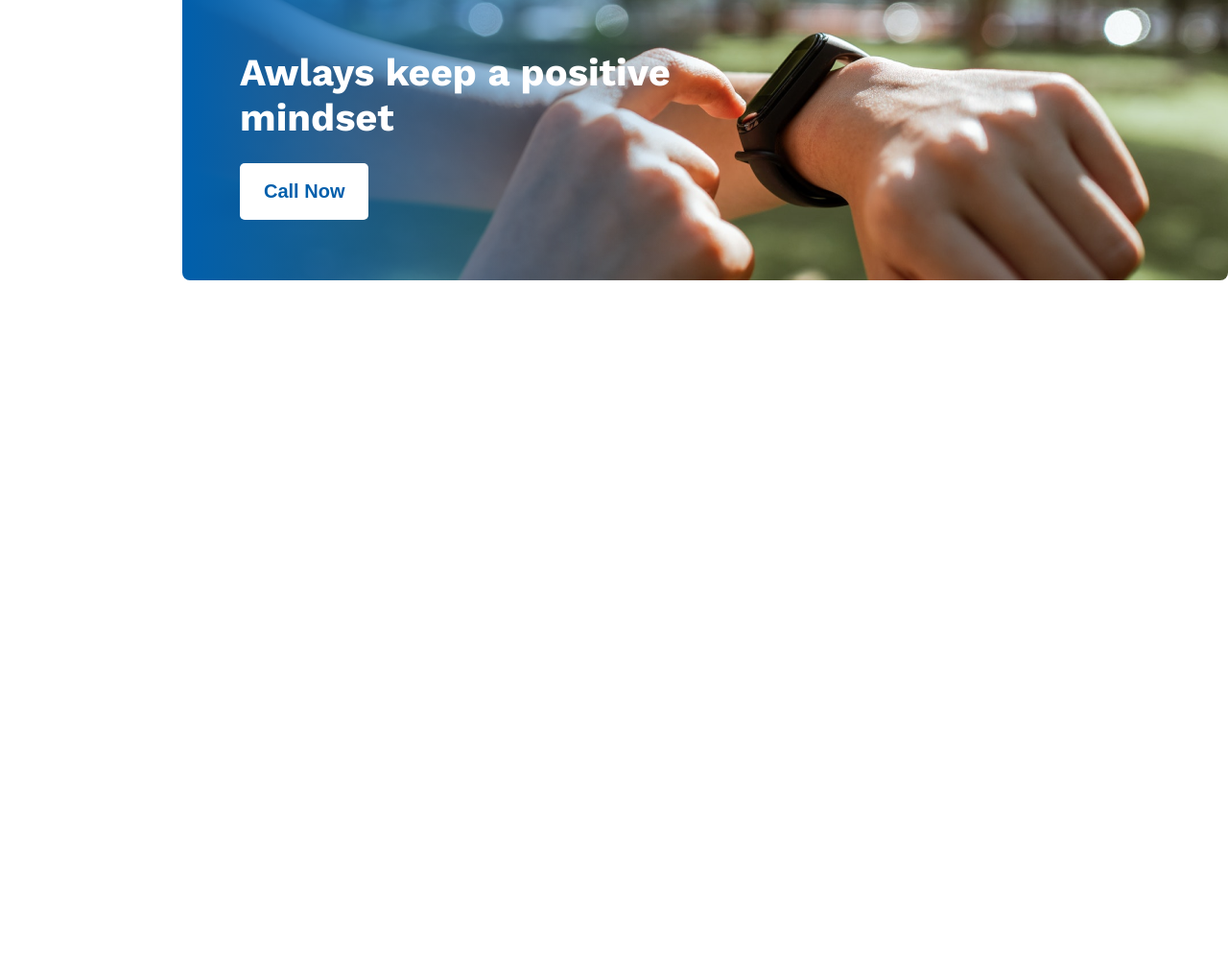
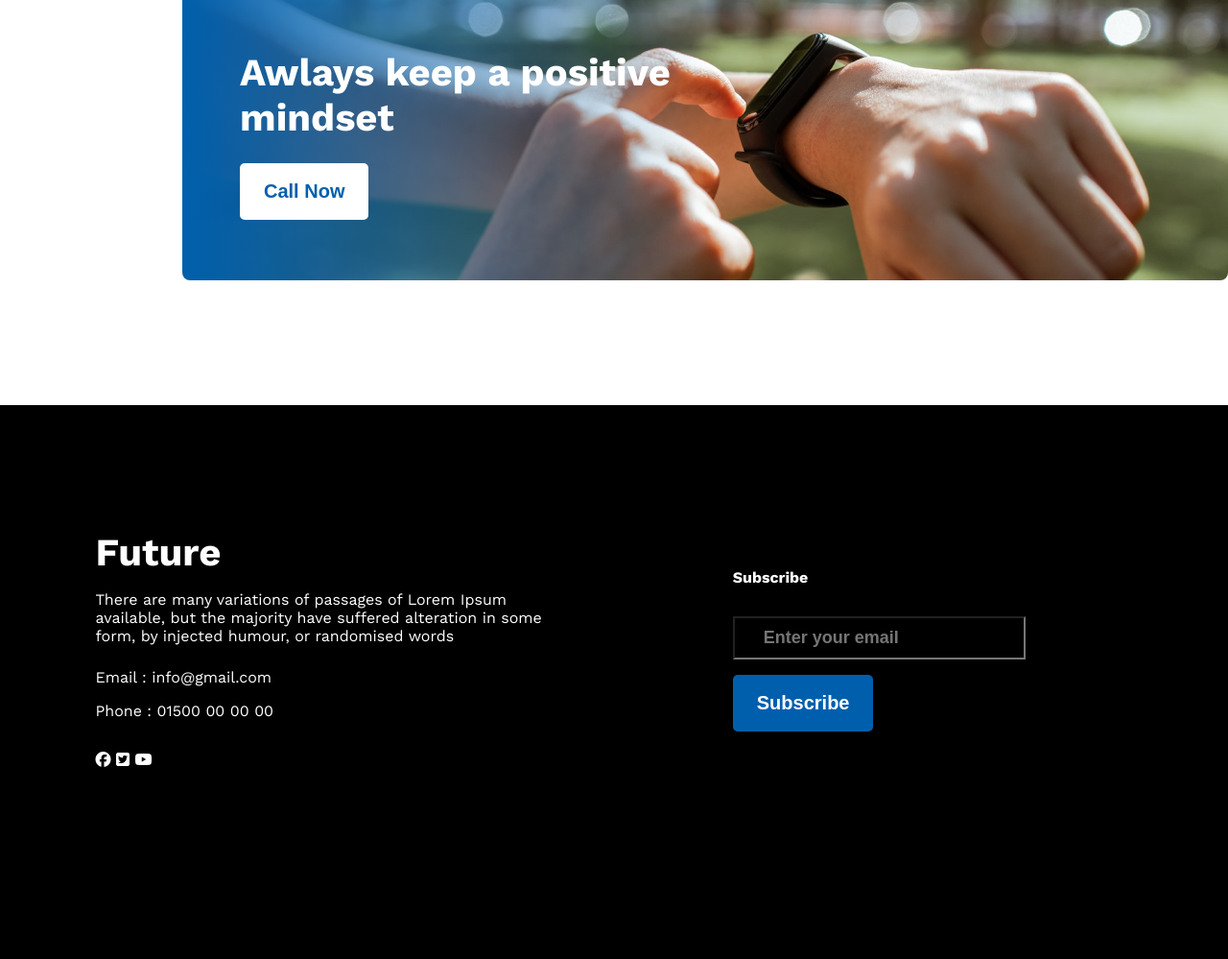
Before and after one commit to AzizunNahar7/new-year-new-me, a plain HTML site: page index.html in a window 1280 px wide. Shown: the part 2263-3262 px from the top of the page at 96% size. Before the commit the page ends 2685 px from the top, so only its background shows below. Drawn offline with nearby package versions, Linux system fonts and the light colour scheme.

Commit message:
added footer section

```diff
--- a/index.html
+++ b/index.html
@@ -76,5 +76,26 @@
         </div>
     </section>
    </main>
+    <!--Footer section  -->
+    <footer>
+        <div class="footer-container">
+            <div class="footer-content">
+                <h2 class="title footer-title">Future</h2>
+                <p class="footer-description">There are many variations of passages of Lorem Ipsum<br> available, but the majority have suffered alteration in some<br> form, by injected humour, or randomised words</p>
+                <p>Email : info@gmail.com</p>
+                <p class="num">Phone : 01500 00 00 00</p>
+                <div class="footer-icon">
+                    <i class="fa-brands fa-facebook"></i>
+                    <i class="fa-brands fa-square-twitter"></i>
+                    <i class="fa-brands fa-youtube"></i>
+                </div>
+            </div>
+            <div>
+                <h4>Subscribe</h4>
+                <input class="box" type="email" placeholder="Enter your email">
+                <button class="btn-primary footer-btn">Subscribe</button>
+            </div>
+        </div>
+    </footer>
 </body>
 </html>
--- a/styles/styles.css
+++ b/styles/styles.css
@@ -131,3 +131,53 @@ main{
     color: white;
     margin-bottom: 24px;
 }
+
+/* Footer section styles */
+footer{
+    background-color: black;
+    height: 577px;
+}
+.footer-container{
+    display: flex;
+    justify-content: center;
+    align-items: center;
+    color: #FFF;
+    padding:130px 70px 130px 0;
+}
+
+.footer-title{
+    color: #FFF;
+    margin-bottom: 16px;
+}
+
+.footer-description{
+    font-size: 16px;
+    font-weight: 400;
+    margin-bottom: 24px;
+}
+
+.num{
+    margin-top: 16px;
+}
+
+.footer-icon{
+   margin-top: 32px;
+}
+
+.footer-btn{
+    background-color: #005FAC;
+    color: white;
+    display: block;
+    margin-top: 16px;
+    margin-right: 200px;
+
+}
+
+.box{
+    padding: 10px 30px;
+    background-color: black;
+    margin-top: 31px;
+    font-size: 18px;
+    font-weight: 800;
+
+}
```
